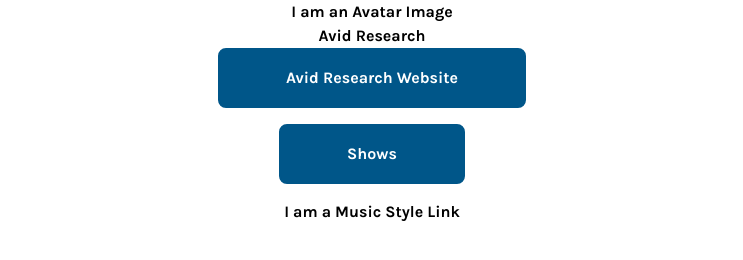
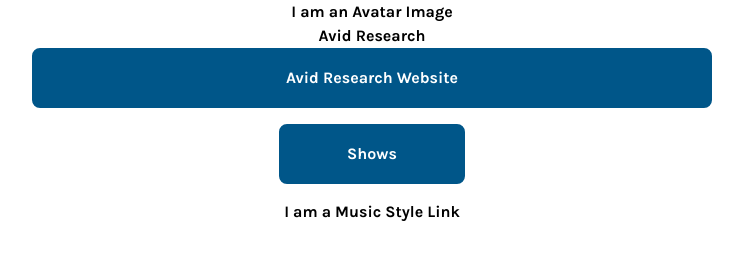
Before and after one commit to amtrav42/linkTree, a Gatsby site in the folder linktree/: page / in a window 1280 px wide. Shown: the whole page, without its empty margins (268-1011 px from the left). Built offline with nearby package versions, Linux system fonts and the light colour scheme; Gatsby itself is replaced by a stand-in of ours.

Commit message:
added page based styles

```diff
--- a/linktree/src/pages/index.jsx
+++ b/linktree/src/pages/index.jsx
@@ -7,10 +7,16 @@
 import showData from '../data/shows';
 import '../styles/reset.css';
 import '../styles/global.css';
+import pageStyles from './page.module.css';
 
 export default function Home() {
   return (
-    <div>
+    <div
+      className={pageStyles.container}
+    >
+      <div
+        className={pageStyles.wrapper}
+      >
         <Avatar />
         <UserHandle />
         <ClassicLink
@@ -23,5 +29,6 @@
         />
         <MusicStyle />
       </div>
+    </div>
   );
 }
--- /dev/null
+++ b/linktree/src/pages/page.module.css
@@ -0,0 +1,14 @@
+@import "../styles/global.css";
+
+/* further styles to add here to match proper link tree styling */
+
+.wrapper{
+    display: flex;
+    flex-direction: column;
+    max-width: 680px;
+    width: 100%;
+}
+.container{
+    display: flex;
+    justify-content: center;
+}
```
Lines whose indentation alone changed are shown as unchanged.
